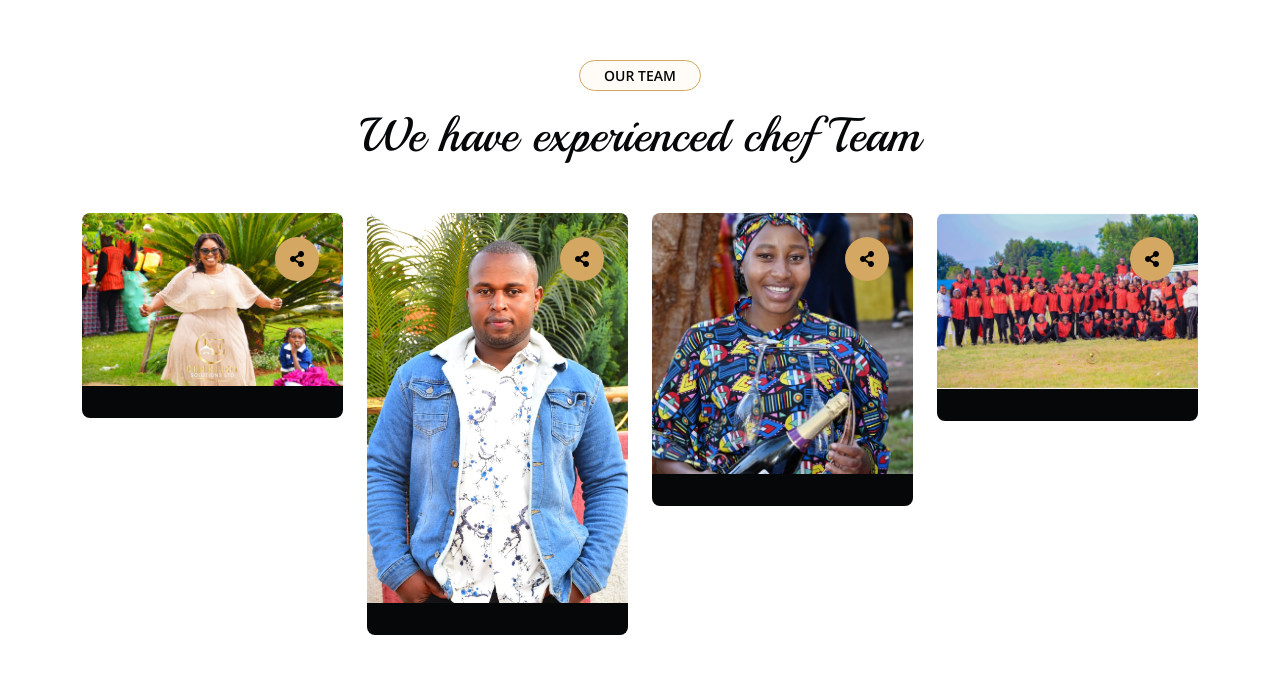
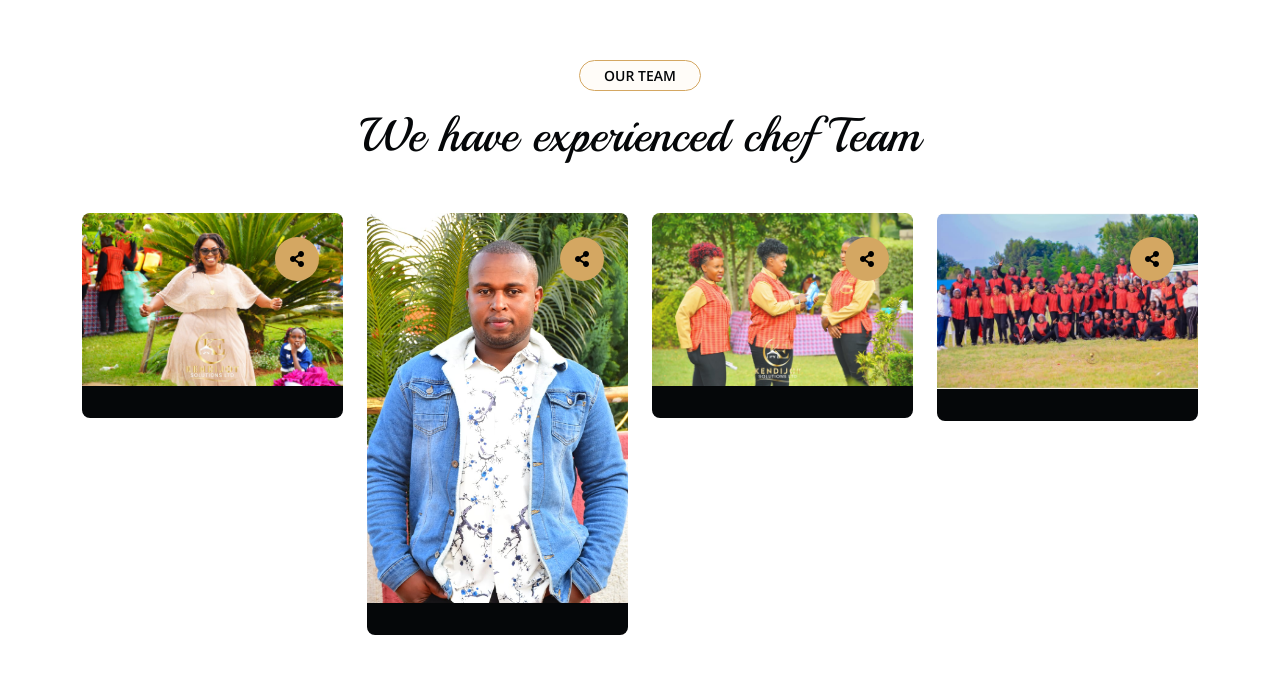
Before and after one commit to Munene-Murithi/kendijoy, a plain HTML site: page team.html in a window 1280 px wide. Shown: the part 647-1320 px from the top of the page. Drawn offline with nearby package versions, Linux system fonts and the light colour scheme.

Commit message:
changed team photo

```diff
--- a/team.html
+++ b/team.html
@@ -155,7 +155,7 @@
                     </div>
                     <div class="col-lg-3 col-md-6 wow bounceInUp" data-wow-delay="0.5s">
                         <div class="team-item rounded">
-                            <img class="img-fluid rounded-top " src="img/team-3.jpg" alt="">
+                            <img class="img-fluid rounded-top " src="img/team-5.jpg" alt="">
                             <div class="team-content text-center py-3 bg-dark rounded-bottom">
                                 <!-- <h4 class="text-primary">Martin Hill</h4>
                                 <p class="text-white mb-0">Kitchen Porter</p> -->
```
Also changed, not shown: img/team-5.jpg (added).
